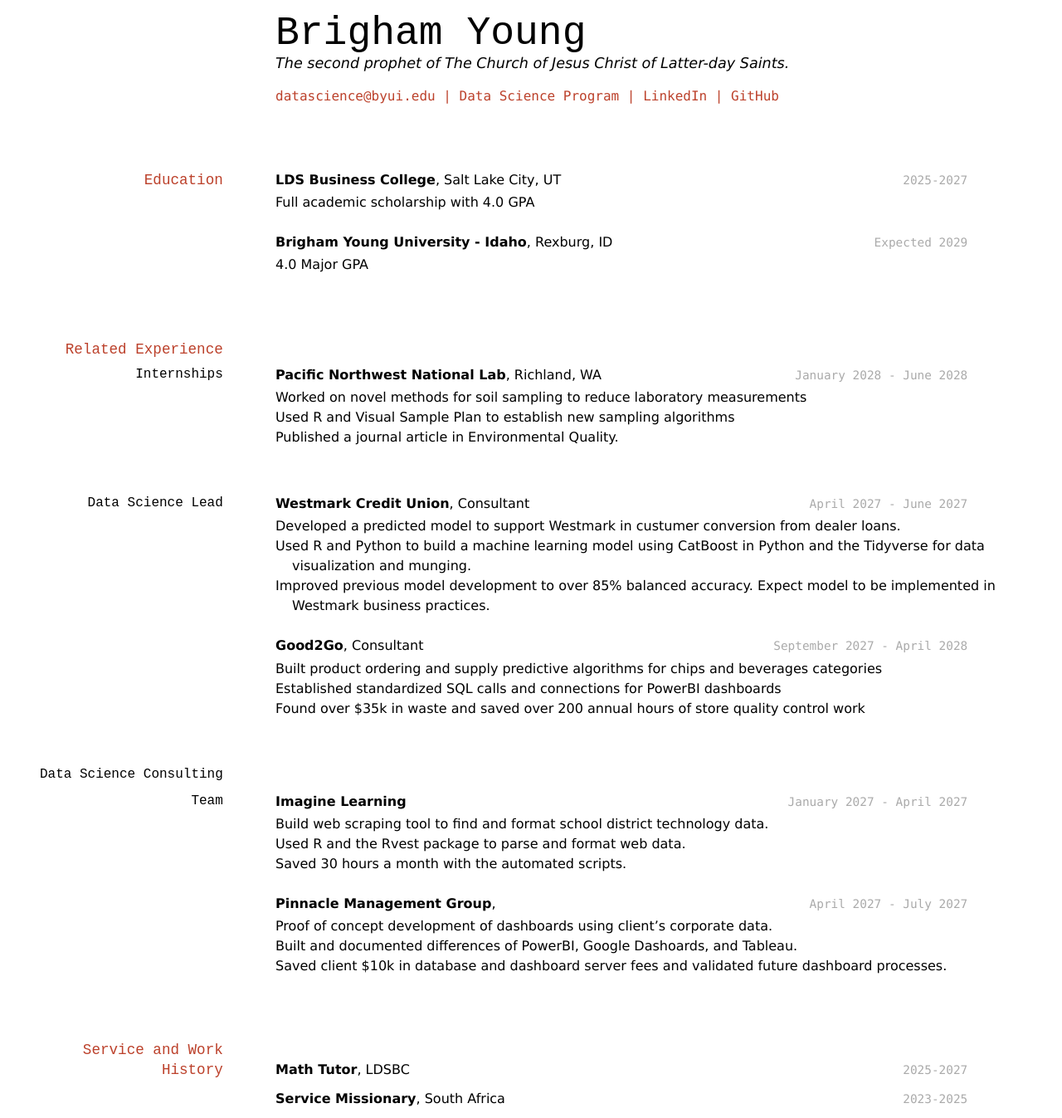
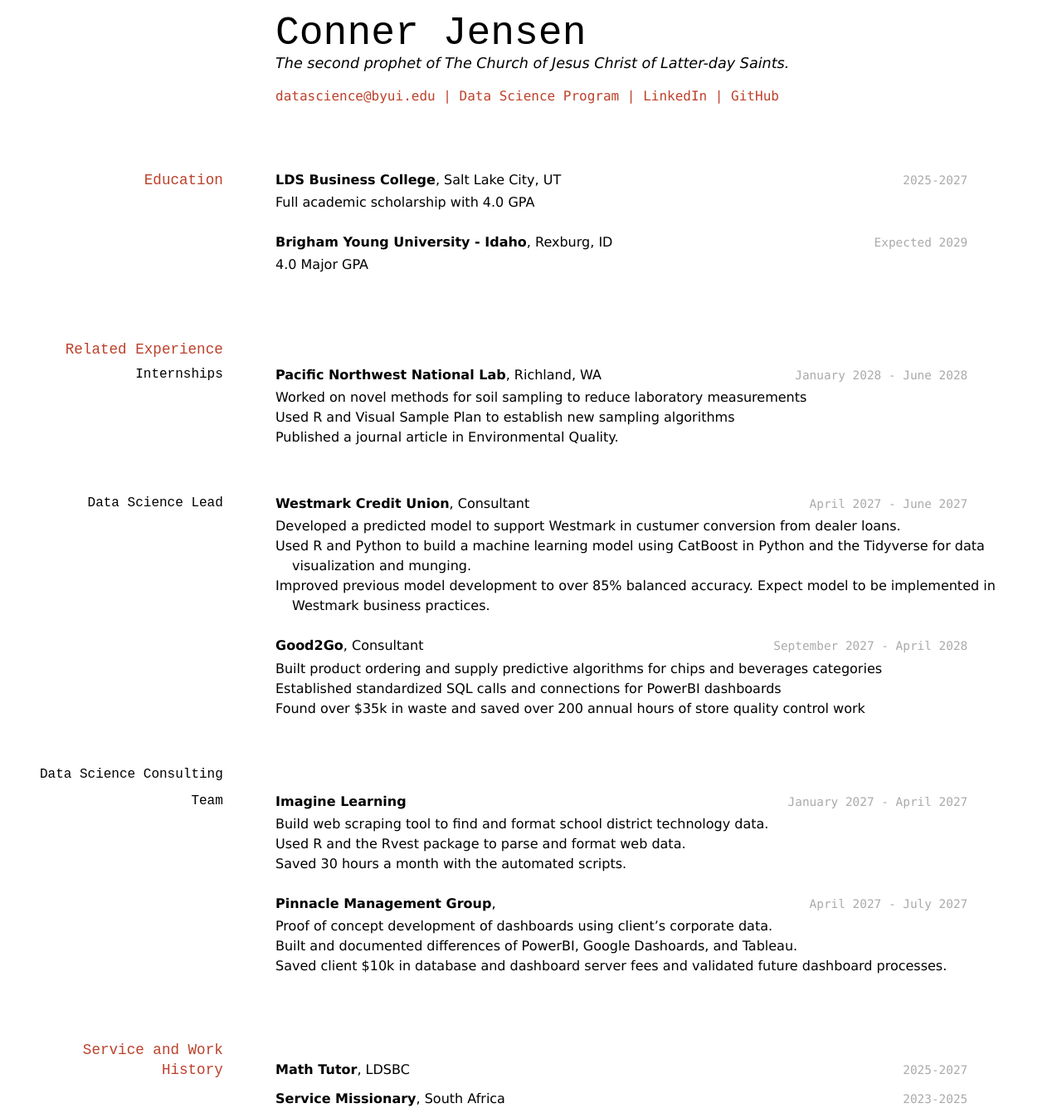
Before and after one commit to byuids-resumes/JensenC_Resume, a Jekyll site: the page built from docs/index.md, in a window 1280 px wide. Shown: the whole page at 83% size. Built offline with Jekyll 4.4.1, drawn with Linux system fonts in a browser that asks for light colours.

Commit message:
Updated Title

```diff
--- a/docs/index.md
+++ b/docs/index.md
@@ -2,7 +2,7 @@
 layout: cv
 title: Conner's Resume
 ---
-# Brigham Young
+# Conner Jensen
 The second prophet of The Church of Jesus Christ of Latter-day Saints.
 
 <div id="webaddress">
```
